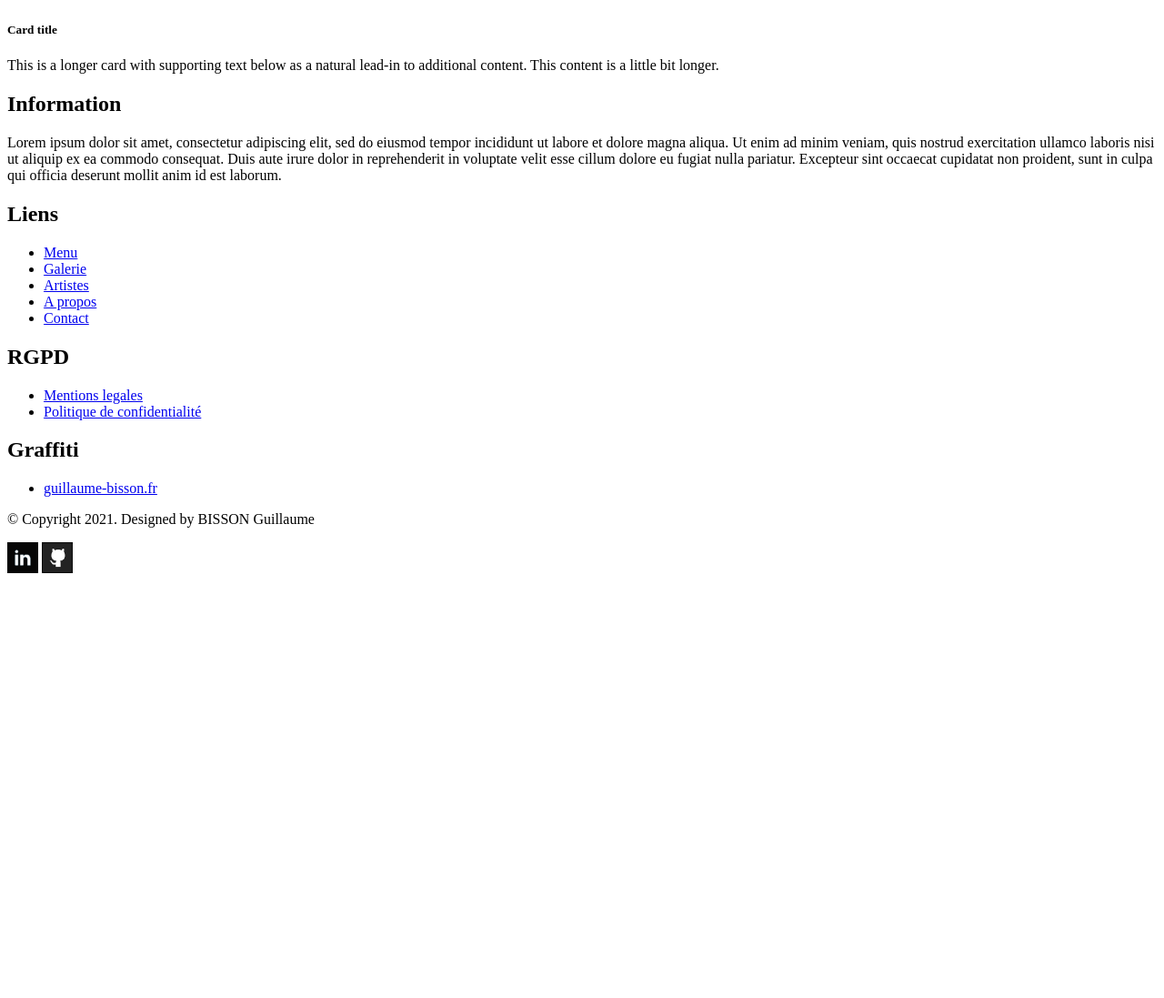
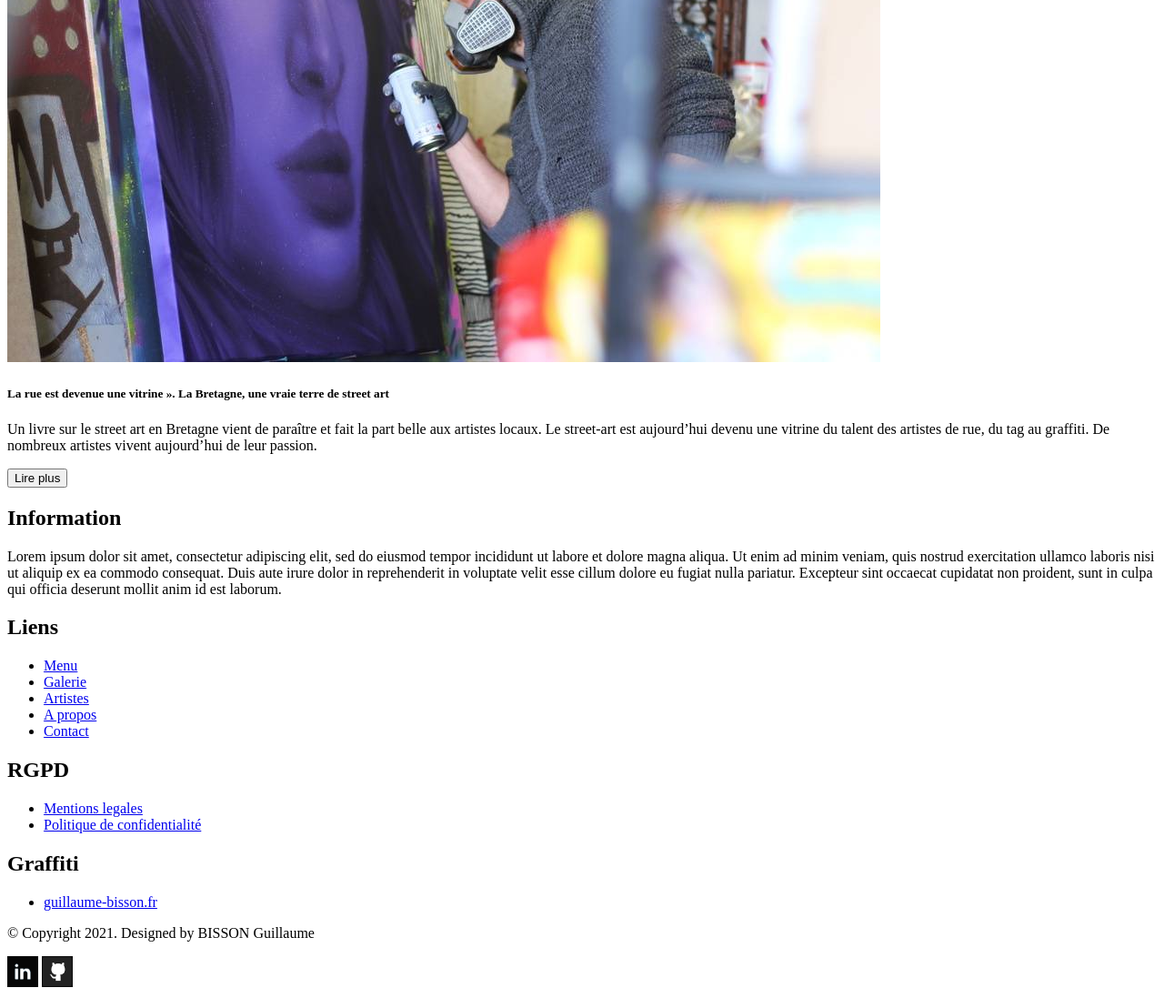
Before and after one commit to Gu21/graffiti, a Symfony app: template templates/home/index.html.twig in a window 1280 px wide. Shown: the part 1817-2914 px from the top of the page at 91% size. Before the commit the page ends 2447 px from the top, so only its background shows below. Run offline with Twig, Linux system fonts and the light colour scheme; the template is opened without the code that fills it, so the values that code supplies are empty; some libraries are stand-ins or nearby versions.

Commit message:
mise à jour le 09/12/2021

```diff
--- a/assets/styles/scss/_background.scss
+++ b/assets/styles/scss/_background.scss
@@ -12,6 +12,11 @@
 
 }
 
+.bg-2 {
+
+   background-color: $black;
+}
+
 
 .bg-3 {
     display: flex;
--- a/assets/styles/scss/_style.scss
+++ b/assets/styles/scss/_style.scss
@@ -7,3 +7,4 @@
 @import './templates/welcome';
 @import './media-query.scss';
 @import './templates/responsives';
+@import './templates/about-home';
--- a/templates/base/footer.html.twig
+++ b/templates/base/footer.html.twig
@@ -62,18 +62,14 @@
 			</div>
 
 
-			<div class="copyright">
-				<div class="row">
-					<div class="col-lg-6">
+			<div class="copyright text-center">
 				<P class="paragraph-copy text-center">
 					© Copyright 2021. Designed by BISSON Guillaume</P>
-					</div>
-					<div class="col-lg-6 text-center">
+				<div class="social-networks-footer">
 					<a href="#"><img src="/img/logo-in.png" class="logoFooter" alt="" width="34" height="34"></a>
 					<a href="#"><img src="/img/github.png" class="logoFooter ms-3" alt="" width="34" height="34"></a>
 				</div>
 			</div>
 		</div>
 	</div>
-	</div>
 </footer>
--- a/templates/home/about-home.html.twig
+++ b/templates/home/about-home.html.twig
@@ -1,46 +1,62 @@
-<section>
-	<div class="container">
-		<div class="row row-cols-1 row-cols-md-3 g-4">
+<section class="bg-2 py-5">
+	<div class="container py-5">
+		<div class="row row-cols-1 row-cols-md-3 mt-5 ">
 			<div class="col">
 				<div class="card">
-					<img src="./" class="card-img-top" alt="...">
-					<div class="card-body">
+					<img src="img/fresque-murale-lille.jpg" class="card-img-top" alt="...">
+					<div class="card-body-home">
 						<h5 class="card-title">Lille : Quand le street-art s'invite au musée</h5>
-						<p class="card-text">Depuis le 10 novembre, une exposition de street-art a investi le musée de l’hospice Comtesse dans le Vieux-Lille.
-							Réalisée par le collectif Renart, association nordiste d’une vingtaine d’artistes de rue, l’expo se veut un lien entre le passé et le présent.
-							Avec ses œuvres à la fois sonores, visuelles et ludiques, Au temps des Renarts est une façon de rendre l’art de rue accessible à tous</p>
+						<p class="card-text">Depuis le 10 novembre, une exposition de street-art a investi le musée de
+							l’hospice Comtesse dans le Vieux-Lille.
+							Réalisée par le collectif Renart, association nordiste d’une vingtaine d’artistes de rue,
+							l’expo se veut un lien entre le passé et le présent.
+							Avec ses œuvres à la fois sonores, visuelles et ludiques, Au temps des Renarts est une façon
+							de rendre l’art de rue accessible à tous</p>
+					</div>
+					<div class="box-button-home">
+						<button type="button" class="btn-about-home text-center">Lire plus</button>
 					</div>
 				</div>
 			</div>
 			<div class="col">
 				<div class="card">
-					<img src="..." class="card-img-top" alt="...">
-					<div class="card-body">
-						<h5 class="card-title">Card title</h5>
-						<p class="card-text">This is a longer card with supporting text below as a natural lead-in to additional content. This content is a little bit longer.</p>
+					<img src="img/art-fresques-lyon.jpg" class="card-img-top" alt="...">
+					<div class="card-body-home">
+						<h5 class="card-title">Lyon : Le graff s'expose en version XXL</h5>
+						<p class="card-text">A partir de samedi, Lyon accueille la troisième édition du Zoo Art Show,
+							exposition à laquelle plus de 120 graffeurs participent.
+							Plus d’une centaine de fresques seront présentées sur 4.000 mètres carrés jusqu’au 10
+							décembre.
+							Des performances en live de danseurs, DJ, chanteurs, prévues initialement en soirées, sont
+							maintenues mais seront décalées à un autre moment de la journée.</p>
+					</div>
+					<div class="box-button-home">
+						<button type="button" class="btn-about-home text-center">Lire plus</button>
 					</div>
 				</div>
 			</div>
+
 			<div class="col">
 				<div class="card">
-					<img src="./img" class="card-img-top" alt="...">
-					<div class="card-body">
-						<h5 class="card-title">Card title</h5>
-						<p class="card-text">This is a longer card with supporting text below as a natural lead-in to additional content.</p>
+					<img src="img/street-art-rennes.jpg" class="card-img-top" alt="...">
+					<div class="card-body-home">
+						<h5 class="card-title">La rue est devenue une vitrine ». La Bretagne, une vraie terre de street
+							art
+						</h5>
+						<p class="card-text">Un livre sur le street art en Bretagne vient de paraître et fait la part
+							belle
+							aux artistes locaux.
+							Le street-art est aujourd’hui devenu une vitrine du talent des artistes de rue, du tag au
+							graffiti.
+							De nombreux artistes vivent aujourd’hui de leur passion.</p>
 					</div>
-				</div>
-			</div>
-			<div class="col">
-				<div class="card">
-					<img src="..." class="card-img-top" alt="...">
-					<div class="card-body">
-						<h5 class="card-title">Card title</h5>
-						<p class="card-text">This is a longer card with supporting text below as a natural lead-in to additional content. This content is a little bit longer.</p>
+					<div class="box-button-home">
+						<button type="button" class="btn-about-home text-center">Lire plus</button>
 					</div>
 				</div>
 			</div>
 		</div>
-
+	</div>
 	</div>
 
 
--- a/templates/home/welcome.html.twig
+++ b/templates/home/welcome.html.twig
@@ -5,7 +5,7 @@
                 <div class="box-title-home text-center">
                     <h1 class="text-capitalize mb-4 titleHome ">Bienvenue sur GRAFF<span>ITI</span></h1>
                     <h2 class="pargraph-home mb-5">Le graffiti l'art de la culture hip-hop</h2>
-                        <button type="button" class="btn">A propos<i class="fas fa-arrow-right"></i></button>
+                        <button type="button" class="btn"><span>A propos</span></button>
                 </div>
             </div>
         </div>
```
Also changed, not shown: assets/styles/scss/templates/_about-home.scss (added, +38 -0 lines), assets/styles/scss/templates/_welcome.scss (+37 -6 lines), public/img/art-fresques-lyon.jpg (added), public/img/street-art-rennes.jpg (added), 1 other file. Lines whose indentation alone changed are shown as unchanged.
